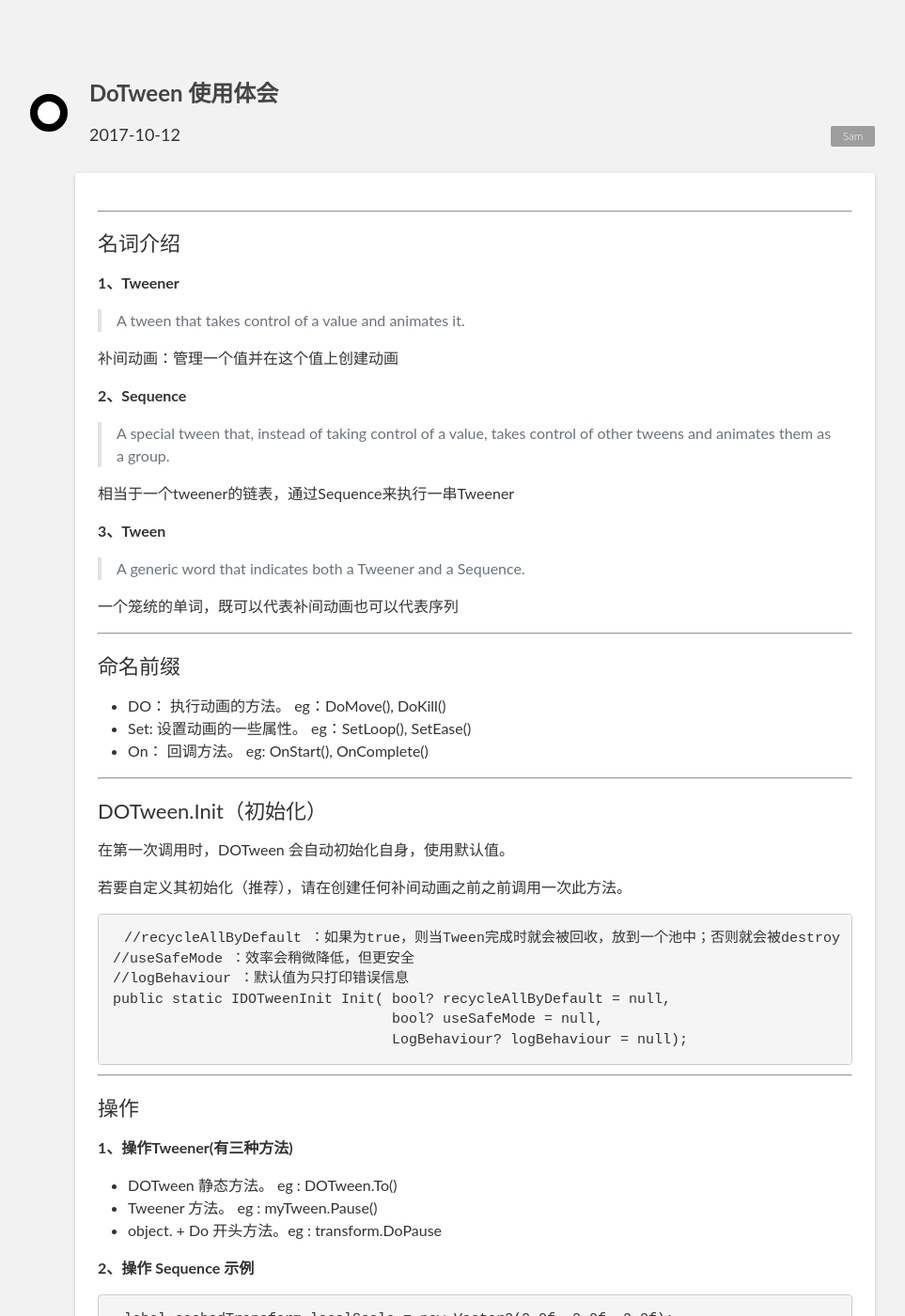
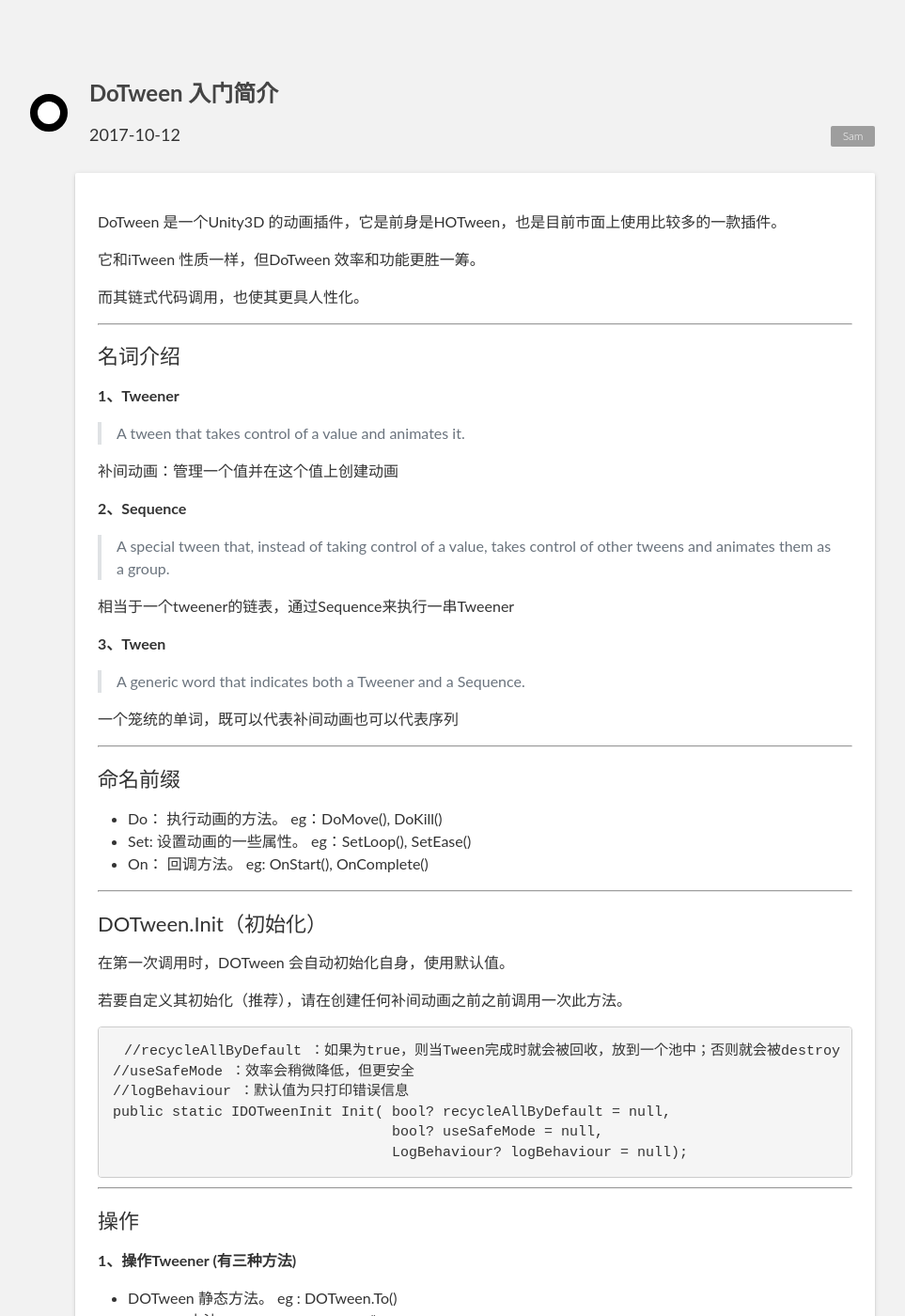
Before and after one commit to unicorn25/unicorn25.github.io, a Jekyll site: the page built from _steps/dotween-usage.md, in a window 1280 px wide and 1400 px high. Shown: the whole window at 94% size, without its empty margins (157-1120 px from the left). Built offline with Jekyll 4.4.1, drawn with Linux system fonts in a browser that asks for light colours.

Commit message:
fix: update dotween-usage.md

````diff
--- a/_steps/dotween-usage.md
+++ b/_steps/dotween-usage.md
@@ -1,10 +1,16 @@
 ---
 layout: post
-title: DoTween 使用体会
+title: DoTween 入门简介
 date: 2017-10-12
 author: Sam
 ---
 
+
+DoTween 是一个Unity3D 的动画插件，它是前身是HOTween，也是目前市面上使用比较多的一款插件。
+
+它和iTween 性质一样，但DoTween 效率和功能更胜一筹。
+
+而其链式代码调用，也使其更具人性化。
 
 ----
 
@@ -31,7 +37,7 @@
 
 ### 命名前缀
 
-* DO： 执行动画的方法。       eg：DoMove(),  DoKill()
+* Do： 执行动画的方法。       eg：DoMove(),  DoKill()
 * Set: 设置动画的一些属性。   eg：SetLoop(), SetEase()
 * On： 回调方法。  		   eg: OnStart(), OnComplete()
 
@@ -56,13 +62,13 @@
 
 ### 操作
 
-**1、操作Tweener(有三种方法)**
+**1、操作Tweener (有三种方法)**
 
 1. DOTween 静态方法。    eg : DOTween.To()
 2. Tweener 方法。		  eg : myTween.Pause()
 3. object. + Do 开头方法。eg : transform.DoPause
 
-**2、操作 Sequence 示例**
+**2、操作Sequence 示例**
 
 ```
 label.cachedTransform.localScale = new Vector3(2.0f, 2.0f, 2.0f);
````
